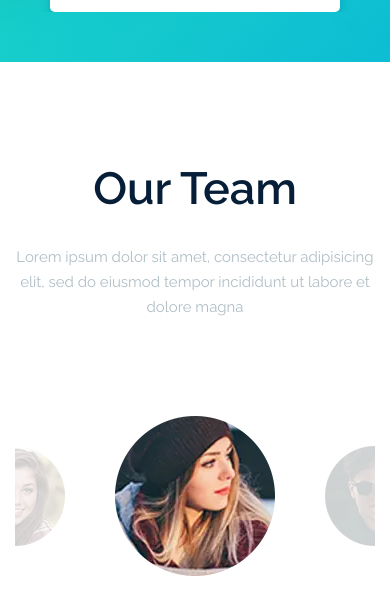
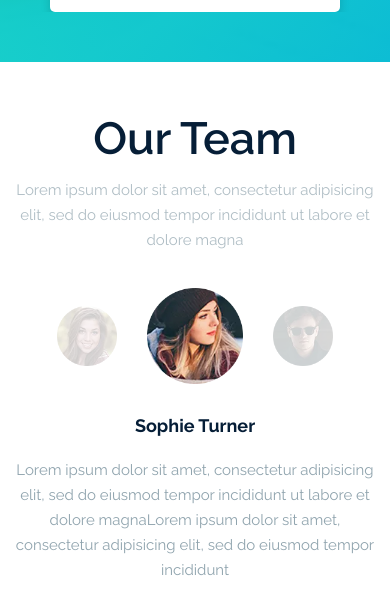
Before and after one commit to nikitakochunov/Dart-Service-Manager, a plain HTML site: page dist/index.html in a window 390 px wide. Shown: the part 3676-4285 px from the top of the page. Drawn offline with nearby package versions, Linux system fonts and the light colour scheme.

Commit message:
fixed slick in section.team and adaptive section.team

```diff
--- a/#src/scss/sections/06 team.scss
+++ b/#src/scss/sections/06 team.scss
@@ -15,6 +15,36 @@
   }
 
   &__people {
+  }
+  @media (max-width: 1200px) {
+    padding: 80px 0;
+    &__text {
+      margin-bottom: 50px;
+    }
+
+    &__title {
+      margin-bottom: 25px;
+    }
+  }
+  @media (max-width: 1024px) {
+    padding: 70px 0;
+    &__text {
+      margin-bottom: 40px;
+    }
+
+    &__title {
+      margin-bottom: 22px;
+    }
+  }
+  @media (max-width: 768px) {
+    padding: 50px 0;
+    &__text {
+      margin-bottom: 30px;
+    }
+
+    &__title {
+      margin-bottom: 12px;
+    }
   }
 }
 
@@ -44,11 +74,54 @@
 
   &__text {
   }
+  @media (max-width: 1200px) {
+    &__slider--photo {
+      margin-bottom: 30px;
+    }
+
+    &__photo {
+      padding: 0 25px;
+      img {
+        width: 100px;
+        height: 100px;
+      }
+    }
+  }
+  @media (max-width: 1024px) {
+    &__slider--photo {
+      margin-bottom: 25px;
+    }
+
+    &__photo {
+      padding: 0 25px;
+      img {
+        width: 100px;
+        height: 100px;
+      }
+    }
+  }
+  @media (max-width: 768px) {
+    &__slider--photo {
+      max-width: 276px;
+      margin-bottom: 20px;
+    }
+
+    &__photo {
+      padding: 0 15px;
+      img {
+        width: 60px;
+        height: 60px;
+      }
+    }
+  }
 }
 .text-people {
+  @media (max-width: 768px) {
+    max-width: 387px;
+  }
+
   max-width: 645px;
   margin: 0 auto;
-  padding-top: 40px;
   // text-align: center;
   &__title {
     h4 {
@@ -105,6 +178,9 @@
     display: flex;
     align-items: center;
     height: 200px;
+    @media (max-width: 768px) {
+      height: 110px;
+    }
   }
   .slick-slide {
     text-align: center;
@@ -114,10 +190,11 @@
       padding: 0 55px;
       img {
         transform: scale(1.6);
-        // width: 160px;
-        // height: 160px;
       }
       opacity: 1;
+      @media (max-width: 768px) {
+        padding: 0 33px;
+      }
     }
   }
 }
@@ -134,7 +211,6 @@
   .slick-track {
     display: flex;
     align-items: center;
-    height: 200px;
   }
   .slick-slide {
     text-align: center;
```
Also changed, not shown: dist/css/style.css, dist/css/style.min.css.
